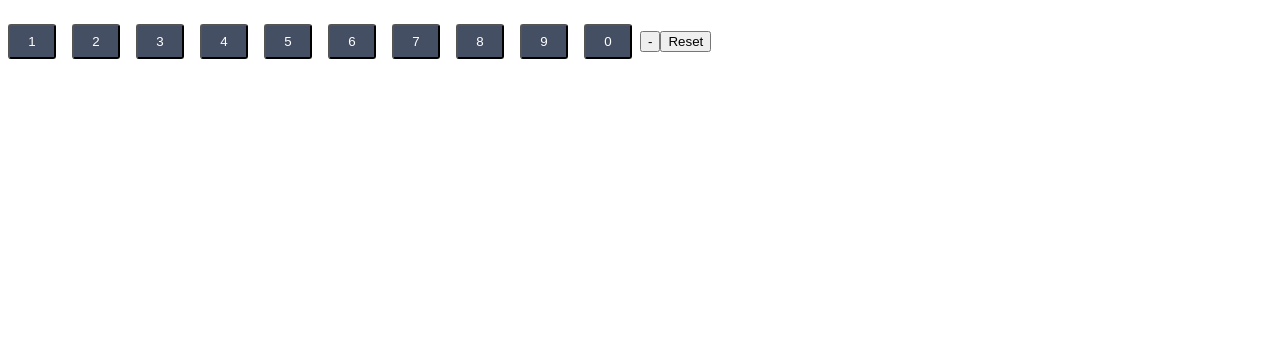
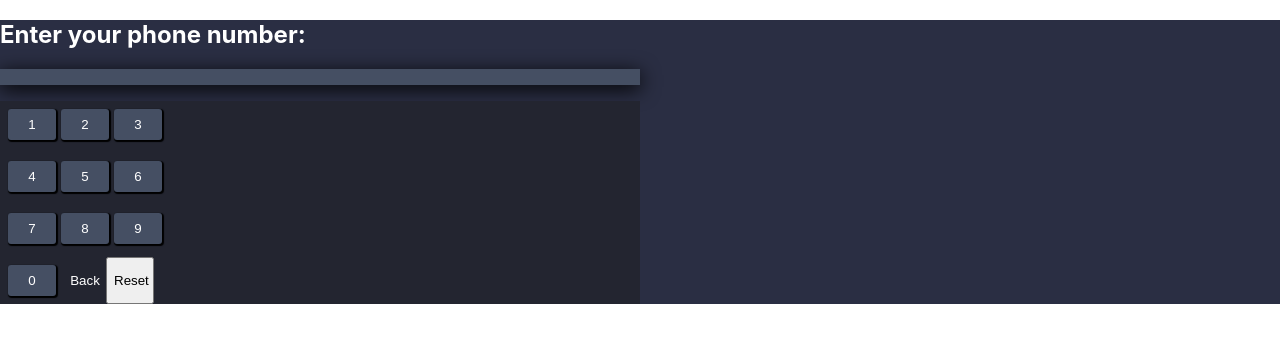
Before and after one commit to ride-for-life/ride-for-life, a React (Create React App) app: page / in a window 1280 px wide. Shown: the top 342 px of the page. Built offline with nearby package versions, Linux system fonts and the light colour scheme.

Commit message:
Add rudimentary styling. Extract PageContainer styling?

```diff
--- /dev/null
+++ b/src/PhoneNumber/Backspace.js
@@ -0,0 +1,23 @@
+import React, { useContext } from 'react';
+import { UserContext } from '../UserContext';
+import styled from 'styled-components';
+
+const GhostCap = styled.button`
+  display: inline-block;
+  border-radius: 3px;
+  padding: 0.5rem 0;
+  margin: 0.5rem;
+  width: 3rem;
+  background: transparent;
+  color: white;
+  border: 0px;
+`;
+
+const Backspace = props => {
+  let { state, dispatch } = useContext(UserContext);
+  let numPop = () => dispatch({ type: "numPop" });
+
+  return <GhostCap onClick={numPop}>Back</GhostCap>
+};
+
+export default Backspace;
--- a/src/PhoneNumber/KeyPad.js
+++ b/src/PhoneNumber/KeyPad.js
@@ -1,6 +1,8 @@
 import React, { useContext } from 'react';
+import styled from 'styled-components';
 import { UserContext } from '../UserContext';
 import PhoneKey from './PhoneKey';
+import Backspace from './Backspace';
 
 // TBD: Implement Ugandan telephone length ( 12 )
 // Extension/Area Codes may not be Ugandan? Rwandan numbers in Uganda and vice versa, apparently.
@@ -26,23 +28,28 @@ import PhoneKey from './PhoneKey';
 //   `}
 // `
 
+const KeyContainer = styled.div`
+  display: grid;
+  grid-template-columns: 3rem 3rem 3rem;
+  grid-gap: 5px;
+  background: #232530;
+  max-width: 50%;
+`;
+
 const KeyPad = props => {
 
   let { state, dispatch } = useContext(UserContext);
-
-  let numPush = num => () => dispatch({ type: "numPush", payload: num });
-  let numPop = () => dispatch({ type: "numPop" });
   let reset = () => dispatch({ type: "reset" });
 
   const keyNums = [1,2,3,4,5,6,7,8,9,0]
   const keyMap = keyNums.map(keyNum => <PhoneKey keyNum={keyNum} />)
 
   return (
-      <div>
+      <KeyContainer>
         {keyMap}
-        <button onClick={numPop}>-</button>
+        <Backspace />
         <button onClick={reset}>Reset</button>
-      </div>
+      </KeyContainer>
   );
 };
 
--- a/src/PhoneNumber/NumberDisplay.js
+++ b/src/PhoneNumber/NumberDisplay.js
@@ -2,9 +2,17 @@ import React, { useContext } from 'react';
 import styled from 'styled-components';
 import { UserContext } from '../UserContext';
 
+const TextDisplay = styled.p`
+  box-shadow: 0 3pt 15pt #000000;
+  background: #454F63;
+  min-width: 7rem;
+  min-height: 1rem;
+  max-width: 50%;
+`;
+
 const NumberDisplay = props => {
   let { state, dispatch } = useContext(UserContext);
-  return <p>{state.phoneNum}</p>
+  return <TextDisplay>{state.phoneNum}</TextDisplay>
 };
 
 export default NumberDisplay;
--- a/src/PhoneNumber/PhoneKey.js
+++ b/src/PhoneNumber/PhoneKey.js
@@ -30,14 +30,14 @@ import { UserContext } from '../UserContext';
     width: 3rem;
     background: #454F63;
     color: white;
+    box-shadow: 1px 1px 1px 1px black;
+    border: 0px;
   `;
 
 const PhoneKey = props => {
   let { state, dispatch } = useContext(UserContext);
 
   let numPush = num => () => dispatch({ type: "numPush", payload: num });
-  let numPop = () => dispatch({ type: "numPop" });
-  let reset = () => dispatch({ type: "reset" });
 
   return <KeyCap onClick={numPush(props.keyNum)}>{props.keyNum}</KeyCap>
 };
--- a/src/PhoneNumber/index.js
+++ b/src/PhoneNumber/index.js
@@ -1,6 +1,6 @@
-import React, { useContext } from 'react';
-import { UserContext } from '../UserContext';
-import PhoneKey from './PhoneKey';
+import React from 'react';
+import styled from 'styled-components';
+
 import NumberDisplay from './NumberDisplay';
 import KeyPad from './KeyPad';
 
@@ -15,13 +15,21 @@ import KeyPad from './KeyPad';
 // emoji?
 // Ideally an option to just type numbers as well as click through.
 
+const PageContainer = styled.section`
+  background: #2A2E43;
+  color: white;
+`;
+
 const PhoneNumber = props => {
 
   return (
-    <div>
+    <PageContainer>
+      <h1>Enter your phone number:</h1>
       <NumberDisplay />
+      {/* Need the transition button here.
+        It needs to not work unless a number is in. */}
       <KeyPad />
-    </div>
+    </PageContainer>
   );
 };
 
```
Also changed, not shown: src/PhoneNumber/BackKey.js (deleted, +0 -10 lines).
